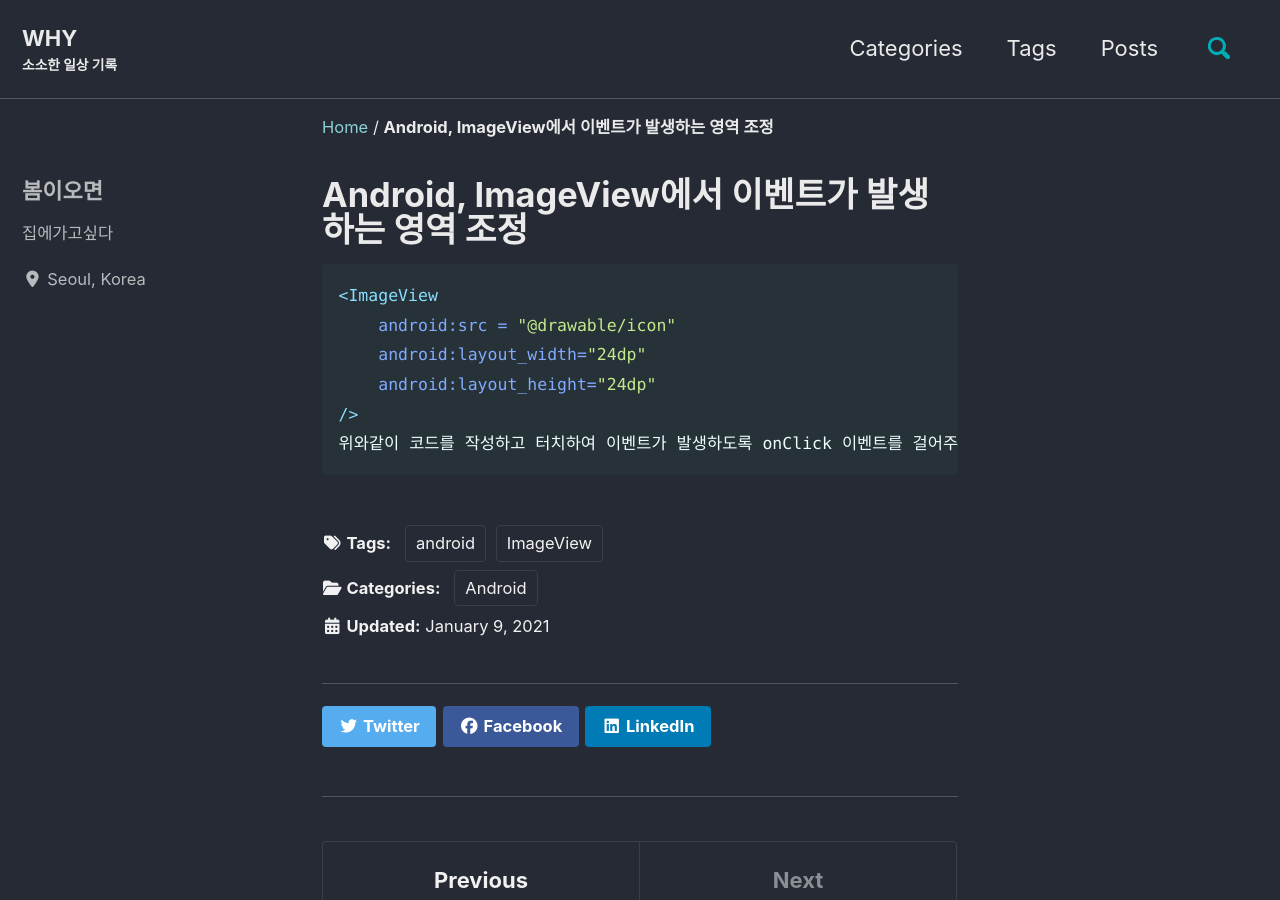
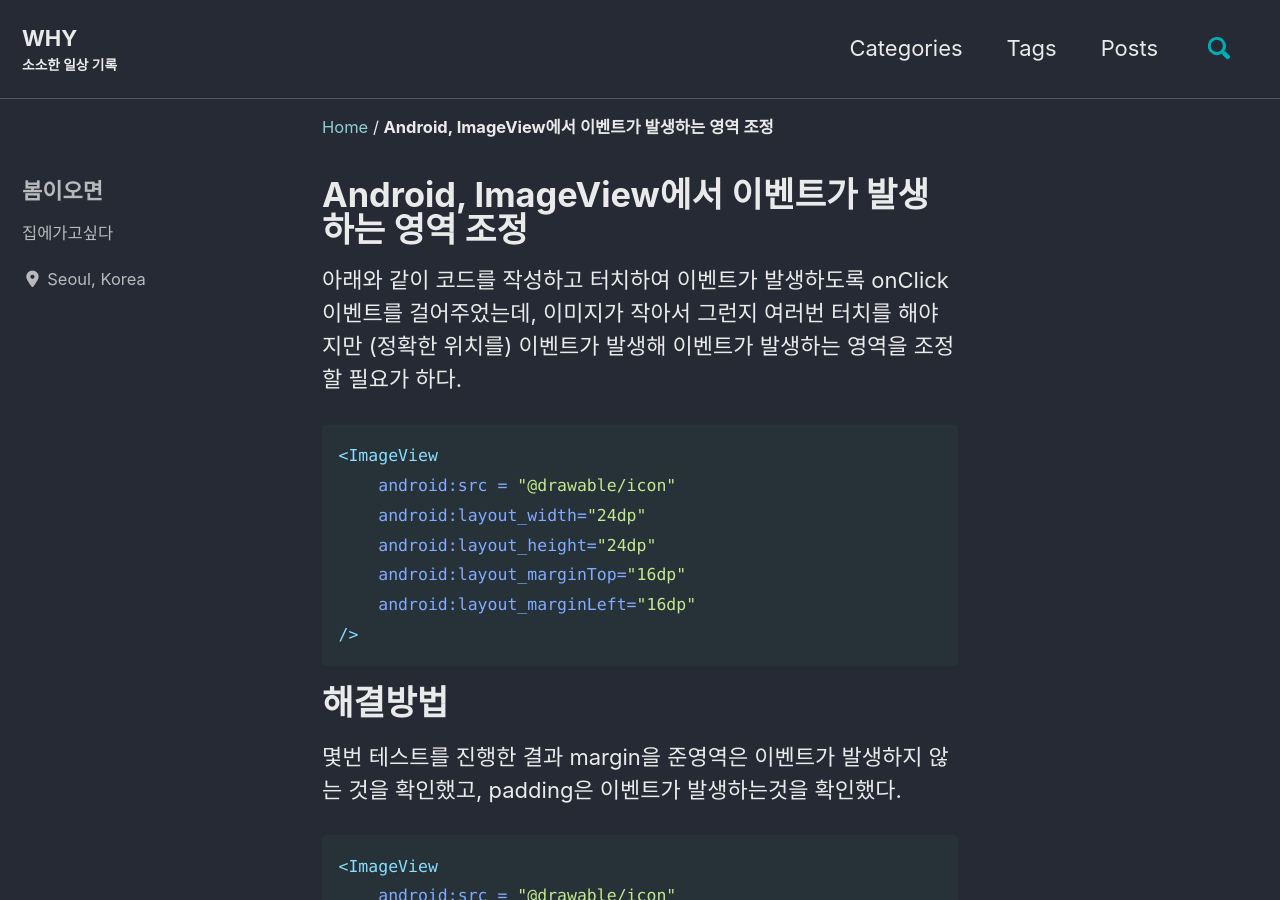
Before and after one commit to springcome/springcome.github.io, a Jekyll site: the page built from _posts/2021-01-09-android-click.md, in a window 1280 px wide and 900 px high. Built offline with Jekyll 4.4.1, drawn with Linux system fonts in a browser that asks for light colours; cached includes are drawn as plain includes; nearby versions of some CDN libraries; some of the changed text lies outside the part shown.

Commit message:
Android, ImageView 이벤트 발생영역 조정

````diff
--- a/_posts/2021-01-09-android-click.md
+++ b/_posts/2021-01-09-android-click.md
@@ -10,11 +10,24 @@ toc: false
 toc_label: "Contents"
 toc_icon: "cog"
 ---
+아래와 같이 코드를 작성하고 터치하여 이벤트가 발생하도록 onClick 이벤트를 걸어주었는데, 이미지가 작아서 그런지 여러번 터치를 해야지만 (정확한 위치를) 이벤트가 발생해 이벤트가 발생하는 영역을 조정할 필요가 하다.
 ```xml
 <ImageView
     android:src = "@drawable/icon"
     android:layout_width="24dp"
     android:layout_height="24dp"
+    android:layout_marginTop="16dp"
+    android:layout_marginLeft="16dp"
 />
-위와같이 코드를 작성하고 터치하여 이벤트가 발생하도록 onClick 이벤트를 걸어주었는데, 이미지가 작아서 그런지 여러번 터치를 해야지만 (정확한 위치를) 이벤트가 발생해 이벤트가 발생하는 영역을 조정할 필요가 하다.
 ```
+
+# 해결방법
+몇번 테스트를 진행한 결과 margin을 준영역은 이벤트가 발생하지 않는 것을 확인했고, padding은 이벤트가 발생하는것을 확인했다.
+```xml
+<ImageView
+    android:src = "@drawable/icon"
+    android:layout_width="24dp"
+    android:layout_height="24dp"
+    android:padding="16dp"
+/>
+```
````
